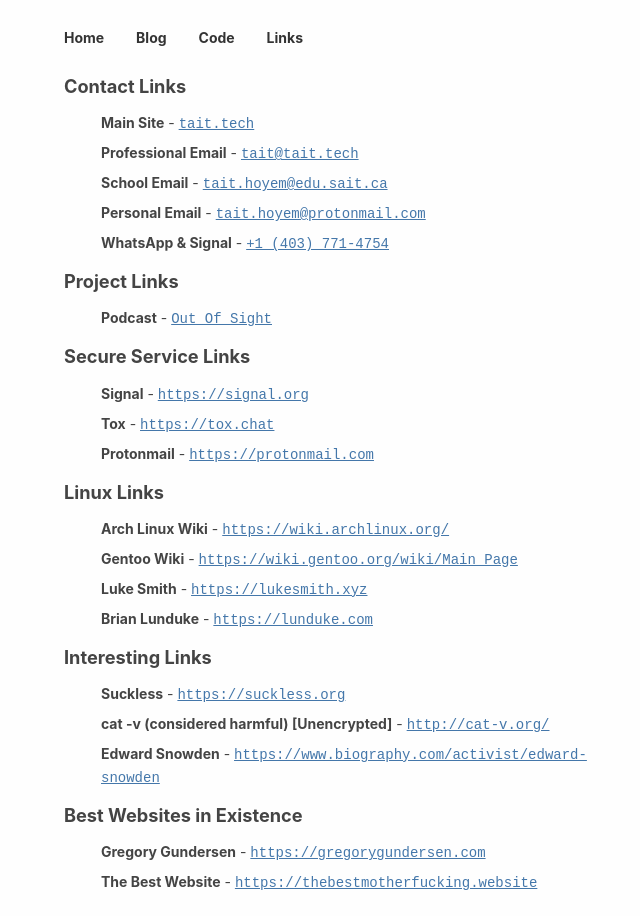
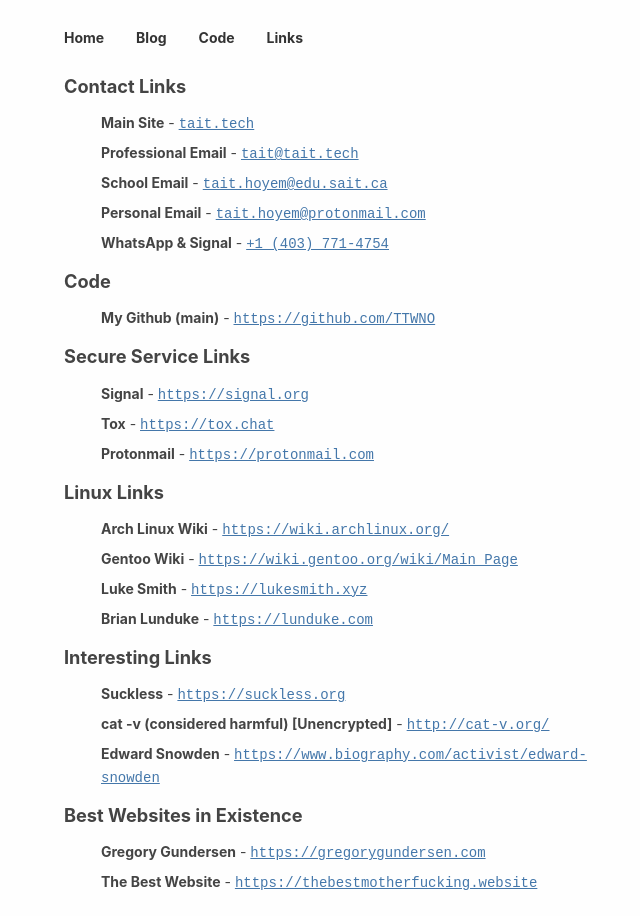
Before and after one commit to TTWNO/tait.tech, a Jekyll site: the page built from links/index.html, in a window 1280 px wide. Shown: the whole page, without its empty margins (276-916 px from the left). Built offline with Jekyll 4.4.1, drawn with Linux system fonts in a browser that asks for light colours.

Commit message:
Take out 'Out Of Sight' podcast. Give link to Github page.

```diff
--- a/_data/links.yml
+++ b/_data/links.yml
@@ -15,11 +15,11 @@
   - name: WhatsApp &amp; Signal
     label: +1 (403) 771-4754
     value: tel:14037714754
-- heading: Project Links
+- heading: Code
   values:
-  - name: Podcast
-    value: /podcast/
-    label: Out Of Sight
+    - name: My Github (main)
+      value: https://github.com/TTWNO
+      label: INHERIT
 - heading: Secure Service Links
   values:
     - name: Signal
```
